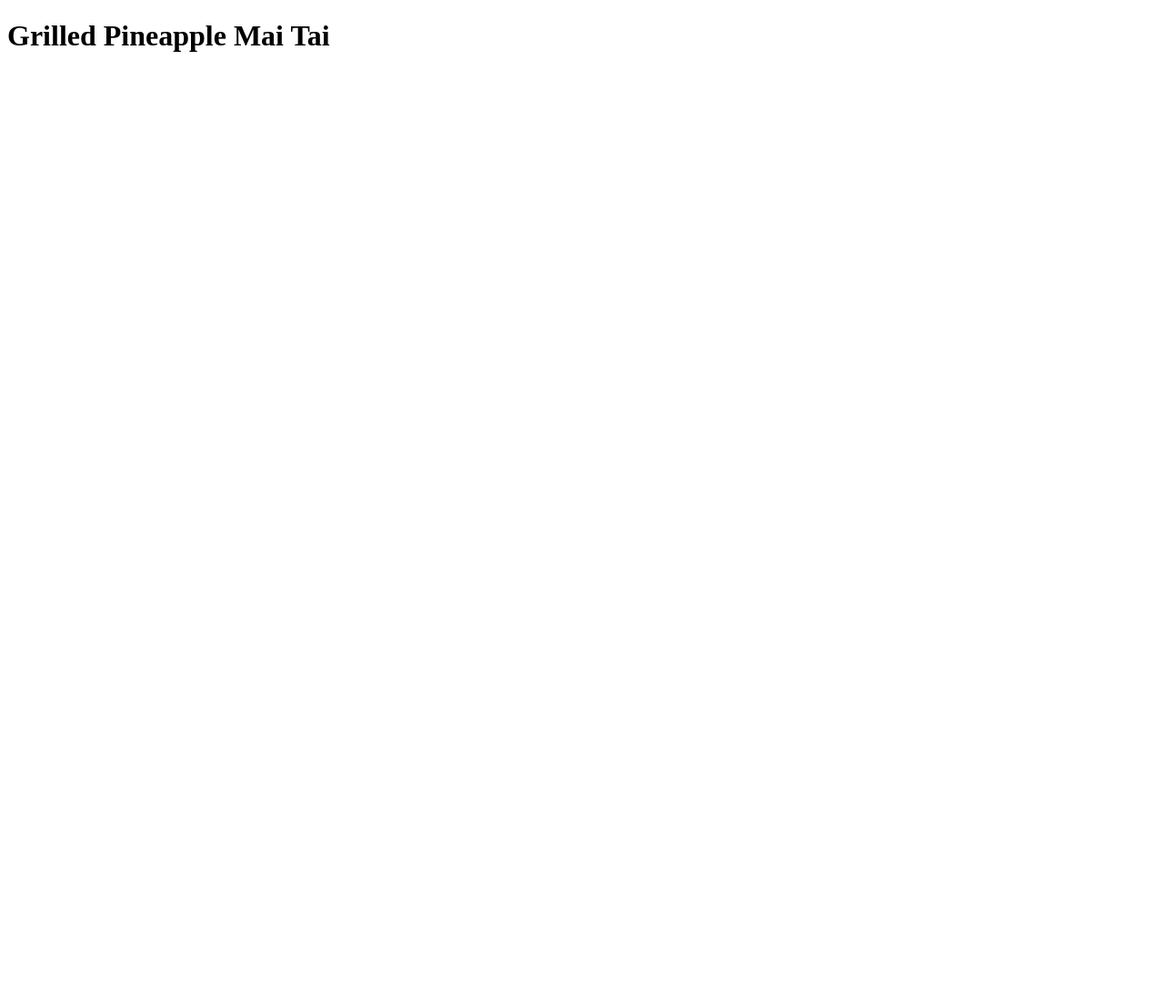
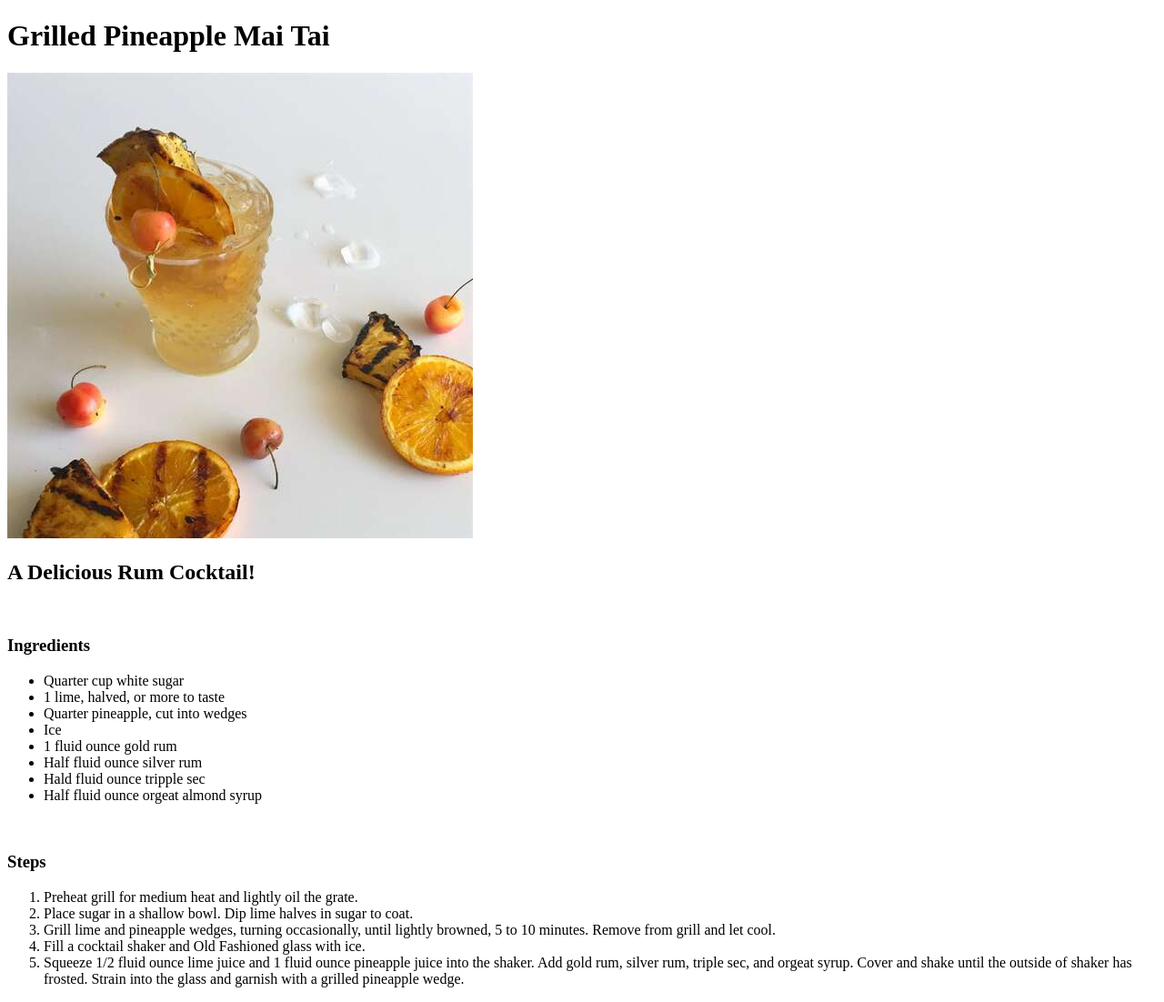
Before and after one commit to PlainPeak/odin-recipes, a plain HTML site: page recipes/GrilledPineappleMaiTai.html in a window 1280 px wide. Shown: the whole page at 91% size. Before the commit the page ends 800 px from the top, so only its background shows below. Drawn offline with Linux system fonts and the light colour scheme.

Commit message:
Added GPMT image and recipe

```diff
--- a/recipes/GrilledPineappleMaiTai.html
+++ b/recipes/GrilledPineappleMaiTai.html
@@ -6,5 +6,28 @@
 	</head>
 	<body>
 		<h1>Grilled Pineapple Mai Tai</h1>
+		<img src="../img/GrilledPineappleMaiTai.jpeg" alt="Grilled Pineapple Mai Tai">
+		<h2>A Delicious Rum Cocktail!</h2>
+		<br>
+		<h3>Ingredients</h3>
+		<ul>
+			<li>Quarter cup white sugar</li>
+			<li>1 lime, halved, or more to taste</li>
+			<li>Quarter pineapple, cut into wedges</li>
+			<li>Ice</li>
+			<li>1 fluid ounce gold rum</li>
+			<li>Half fluid ounce silver rum</li>
+			<li>Hald fluid ounce tripple sec</li>
+			<li>Half fluid ounce orgeat almond syrup</li>
+		</ul>
+		<br>
+		<h3>Steps</h3>
+		<ol>
+			<li>Preheat grill for medium heat and lightly oil the grate.</li>
+			<li>Place sugar in a shallow bowl. Dip lime halves in sugar to coat.</li>
+			<li>Grill lime and pineapple wedges, turning occasionally, until lightly browned, 5 to 10 minutes. Remove from grill and let cool.</li>
+			<li>Fill a cocktail shaker and Old Fashioned glass with ice.</li>
+			<li>Squeeze 1/2 fluid ounce lime juice and 1 fluid ounce pineapple juice into the shaker. Add gold rum, silver rum, triple sec, and orgeat syrup. Cover and shake until the outside of shaker has frosted. Strain into the glass and garnish with a grilled pineapple wedge.</li>
+		</ol>
 	</body>
 </html>
```
Also changed, not shown: img/GrilledPineappleMaiTai.jpeg (added).
